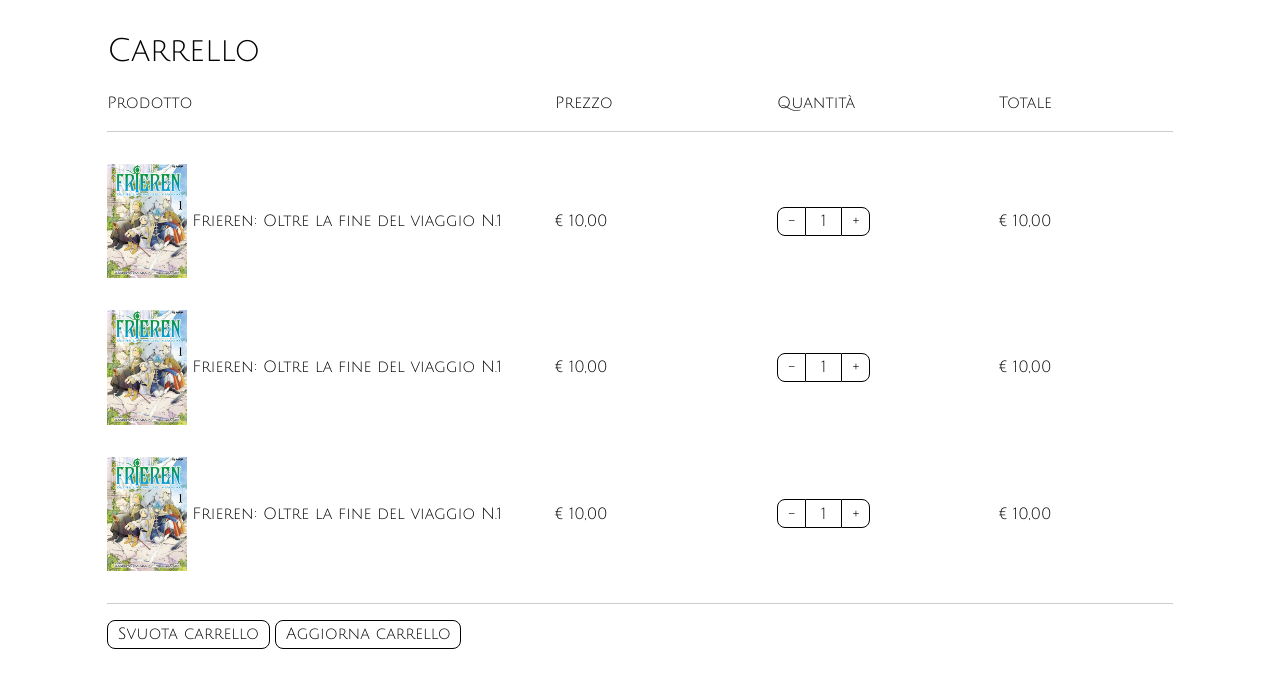
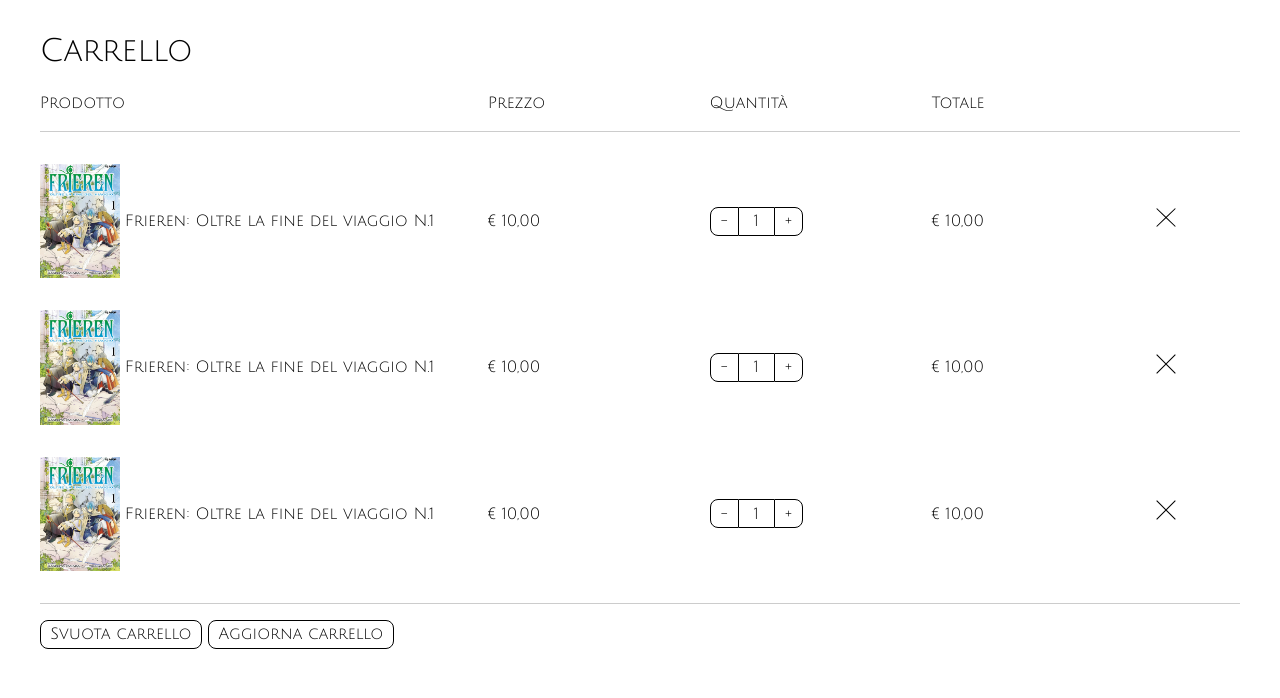
Before and after one commit to mshaa1/LDTW-UI, a website built with Vite: page pages/cart.html in a window 1280 px wide. Shown: the part 102-800 px from the top of the page. Built offline with nearby package versions, Linux system fonts and the light colour scheme.

Commit message:
Added remove button to the product row in cart

```diff
--- a/pages/cart.html
+++ b/pages/cart.html
@@ -52,6 +52,7 @@
                             <button class="quantity-button-right">+</button>
                           </div>
                         <label class="product-total-label">€ 10,00</label>
+                        <button class="remove-from-cart-button"><img class="remove-image" src="/assets/remove.svg"></button>
                     </div>
                     <div class="product">
                         <div class="product-image-title">
@@ -67,6 +68,7 @@
                             <button class="quantity-button-right">+</button>
                           </div>
                         <label class="product-total-label">€ 10,00</label>
+                        <button class="remove-from-cart-button"><img class="remove-image" src="/assets/remove.svg"></button>
                     </div>
                     <div class="product">
                         <div class="product-image-title">
@@ -82,6 +84,7 @@
                             <button class="quantity-button-right">+</button>
                           </div>
                         <label class="product-total-label">€ 10,00</label>
+                        <button class="remove-from-cart-button"><img class="remove-image" src="/assets/remove.svg"></button>
                     </div>
                 </div>
                 <div class="products-line"></div>
--- a/styles/cart-style.css
+++ b/styles/cart-style.css
@@ -170,13 +170,13 @@
 
 .info {
     display: grid;
-    grid-template-columns: 2.3fr 1fr 1fr 1fr;
+    grid-template-columns: 2.3fr 1fr 1fr 1fr 0.5fr;
     gap: 3rem;
 }
 
 .product {
     display: grid;
-    grid-template-columns: 2.3fr 1fr 1fr 1fr;
+    grid-template-columns: 2.3fr 1fr 1fr 1fr 0.5fr;
     align-items: center;
     gap: 3rem;
     margin: 1rem 0rem 1rem 0rem;
@@ -265,3 +265,18 @@
 .checkout-button:hover {
     background-color: #7eba86;
 }
+
+.remove-from-cart-button {
+    all: unset;
+    cursor: pointer;
+    user-select: none;
+}
+
+.remove-image {
+    width: 1.6rem;
+    transition: filter 0.3s ease-in-out;
+}
+
+.remove-image:hover {
+    filter: invert(12%) sepia(96%) saturate(7476%) hue-rotate(358deg) brightness(100%) contrast(113%);
+}
```
Also changed, not shown: public/assets/remove.svg (added).
